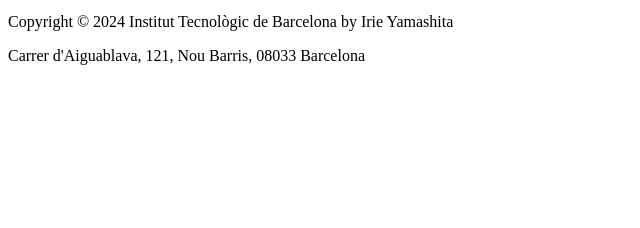
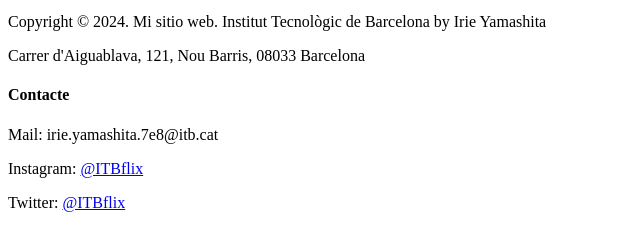
Before and after one commit to irie-yamashita/YamashitaIrie_Pr3, a plain HTML site: page index.html in a window 1280 px wide. Shown: the part 8753-8981 px from the top of the page, without its empty margins (0-640 px from the left). Before the commit the page ends 8834 px from the top, so only its background shows below. Drawn offline with Linux system fonts and the light colour scheme.

Commit message:
Add xarxes socials

```diff
--- a/index.html
+++ b/index.html
@@ -253,8 +253,15 @@
         </ol>
     </section>
     <footer>
-        <p>Copyright &copy; 2024 Institut Tecnol&ograve;gic de Barcelona by Irie Yamashita</p>
+        <p>Copyright &copy; 2024. Mi sitio web. Institut Tecnol&ograve;gic de Barcelona by Irie Yamashita</p>
         <p>Carrer d'Aiguablava, 121, Nou Barris, 08033 Barcelona</p>
+        <section>
+            <h4>Contacte</h4>
+            <p>Mail: irie.yamashita.7e8@itb.cat</p>
+            <p>Instagram: <a href="#">@ITBflix</a></p>
+            <p>Twitter: <a href="#">@ITBflix</a></p>
+        </section>
+
     </footer>
 </body>
 </html>
```
